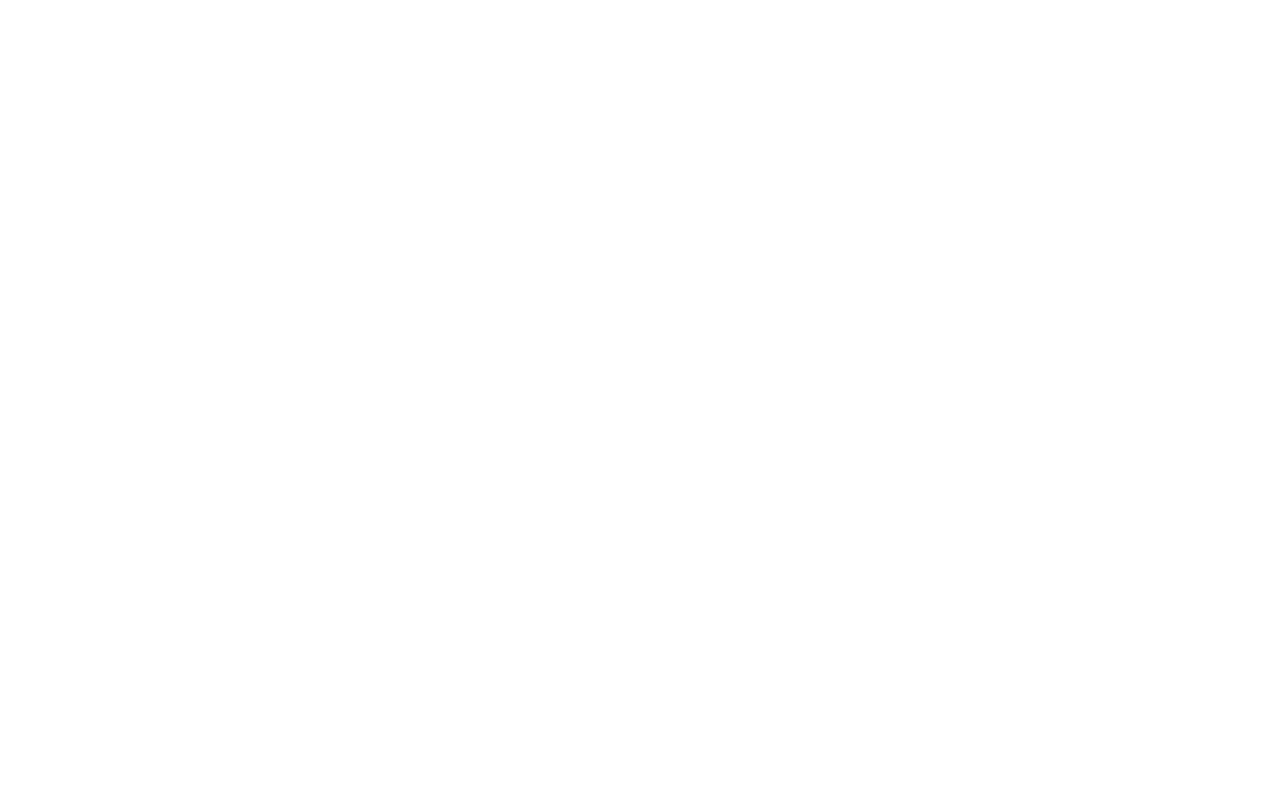
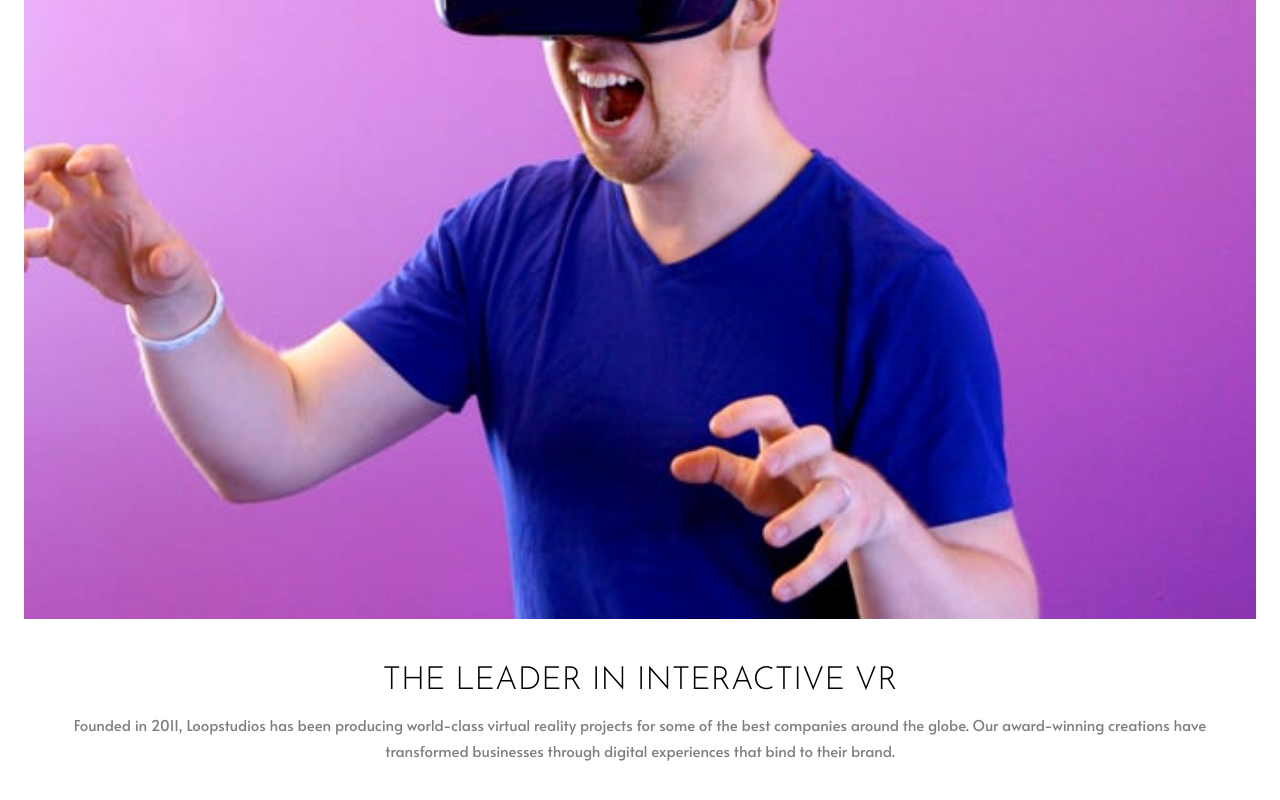
Before and after one commit to Gbw699/loopstudios-landing-page-frontend-mentor, an Angular app: page / in a window 1280 px wide. Shown: the part 776-1576 px from the top of the page. Before the commit the page ends 800 px from the top, so only its background shows below. Built offline with nearby package versions, Linux system fonts and the light colour scheme.

Commit message:
Add Background component and integrate it into the main layout

```diff
--- a/src/app/app.component.html
+++ b/src/app/app.component.html
@@ -1,7 +1,7 @@
 <app-mobile-menu></app-mobile-menu>
 <app-header></app-header>
 <main>
-  <section></section>
+  <app-background></app-background>
   <section></section>
 </main>
 <footer></footer>
--- a/src/app/app.component.scss
+++ b/src/app/app.component.scss
@@ -0,0 +1,3 @@
+main {
+  padding: 5.5rem 1.5rem;
+}
--- /dev/null
+++ b/src/app/components/background/background.component.html
@@ -0,0 +1,14 @@
+<section class="section">
+  <div class="section__image-container">
+    <img src="./images/mobile/image-interactive.jpg" alt="Men using VR" />
+  </div>
+  <div class="section__text-container">
+    <h2 class="section__title">THE LEADER IN INTERACTIVE VR</h2>
+    <P class="section__text">
+      Founded in 2011, Loopstudios has been producing world-class virtual
+      reality projects for some of the best companies around the globe. Our
+      award-winning creations have transformed businesses through digital
+      experiences that bind to their brand.</P
+    >
+  </div>
+</section>
--- /dev/null
+++ b/src/app/components/background/background.component.scss
@@ -0,0 +1,28 @@
+@use "../../../styles/styles.scss" as s;
+
+.section {
+  &__image-container {
+    width: 100%;
+    height: auto;
+    img {
+      width: inherit;
+    }
+  }
+  &__text-container {
+    display: flex;
+    flex-direction: column;
+    padding: 1rem;
+  }
+  &__title {
+    @include s.typography-josefin-font;
+    font-size: 2rem;
+    text-align: center;
+    margin-bottom: 0;
+  }
+  &__text {
+    text-align: center;
+    line-height: 1.6rem;
+    color: rgba($color: s.$colors-Black, $alpha: 0.5);
+    margin-bottom: 0;
+  }
+}
--- a/src/app/components/header/header.component.html
+++ b/src/app/components/header/header.component.html
@@ -8,5 +8,5 @@
     alt="hamburger menu icon"
     (click)="openMenu()"
   />
-  <p class="header__text">IMMERSIVE EXPERIENCES THAT DELIVER</p>
+  <h1 class="header__text">IMMERSIVE EXPERIENCES THAT DELIVER</h1>
 </header>
--- a/src/app/components/mobile-menu/mobile-menu.component.scss
+++ b/src/app/components/mobile-menu/mobile-menu.component.scss
@@ -1,12 +1,12 @@
 @use "../../../styles/styles.scss" as s;
 
 .mobile-menu {
-  position: absolute;
+  position: fixed;
   z-index: 2;
   background-color: rgba(s.$colors-Black, 1);
   width: 100%;
   height: 100%;
-  padding: 2.5rem 1rem;
+  padding: 2.4rem 1rem;
   visibility: hidden;
   opacity: 0;
   transition: all 0.3s ease-in-out;
```
Also changed, not shown: src/app/app.component.ts (+7 -1 lines), src/app/components/background/background.component.ts (added, +12 -0 lines), 1 other file (tests, documents, lock files or other folders).
